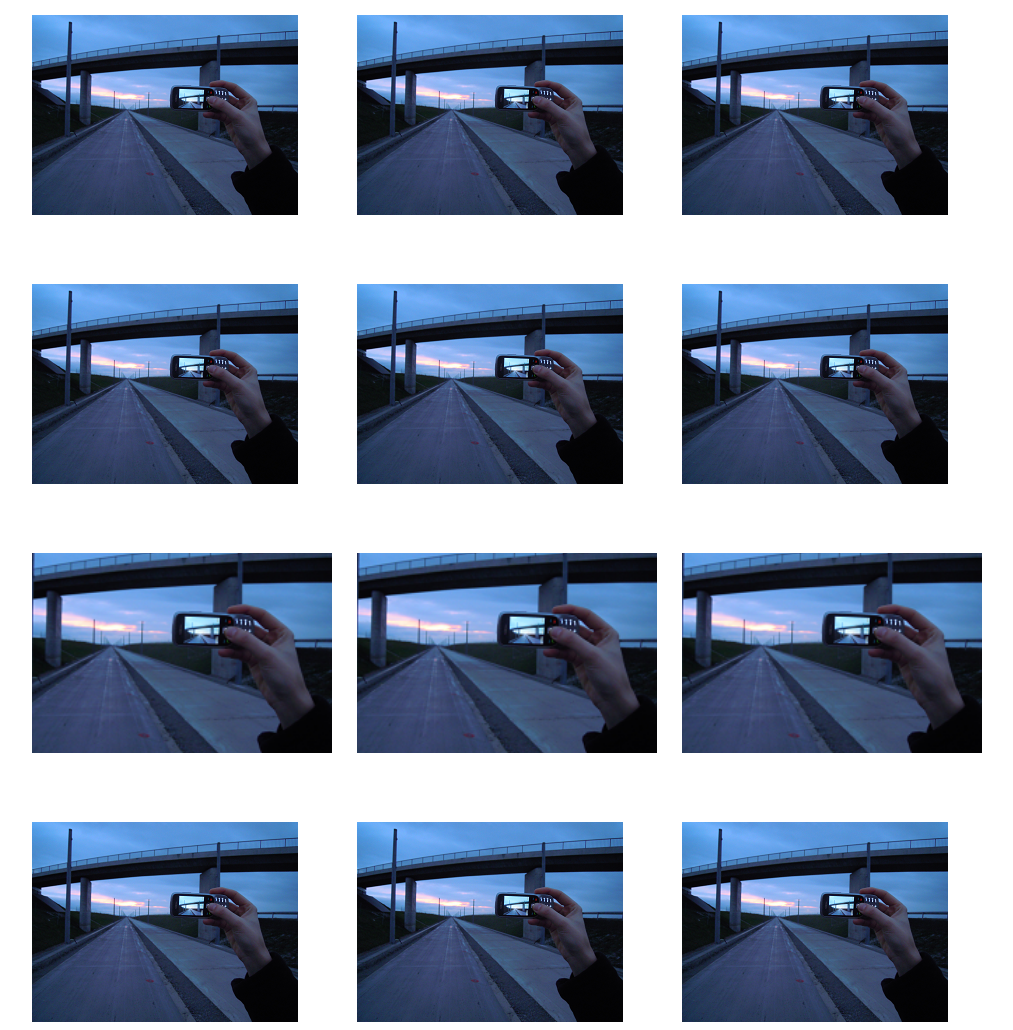
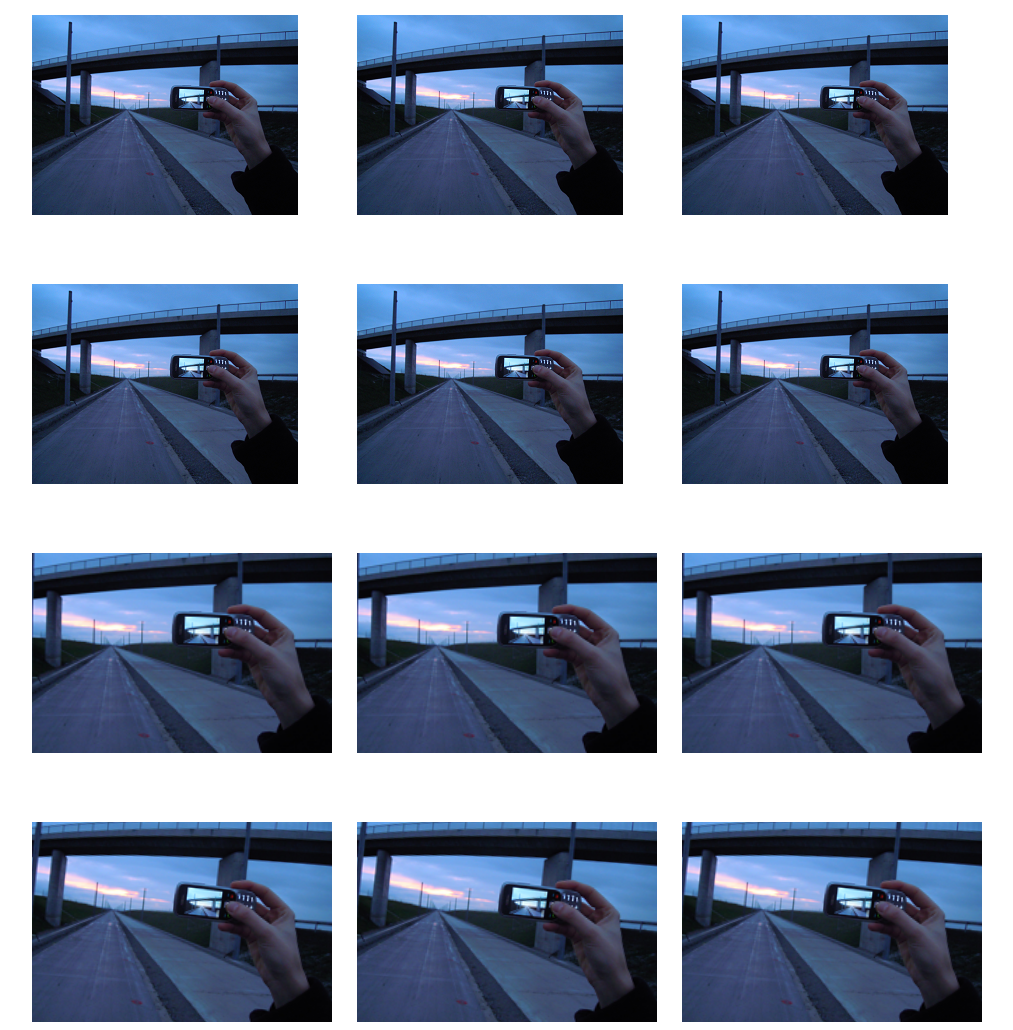
Before and after one commit to Douzandeh/Practicing_different_Hover, a plain HTML site: page index.html in a window 1280 px wide. Shown: the whole page, without its empty margins (16-1029 px from the left). Drawn offline with Linux system fonts and the light colour scheme.

Commit message:
CSS structure For Hover 3

```diff
--- a/style.css
+++ b/style.css
@@ -38,3 +38,12 @@ figure {
 .hover2 figure:hover img {
   transform: scale(1);
 }
+
+.hover3 figure img {
+    transform: scale(1.4) rotate(5deg);
+    transition: 0.3s;
+  }
+
+  .hover3 figure:hover img {
+    transform: scale(1.1) rotate(0);
+  }
```
